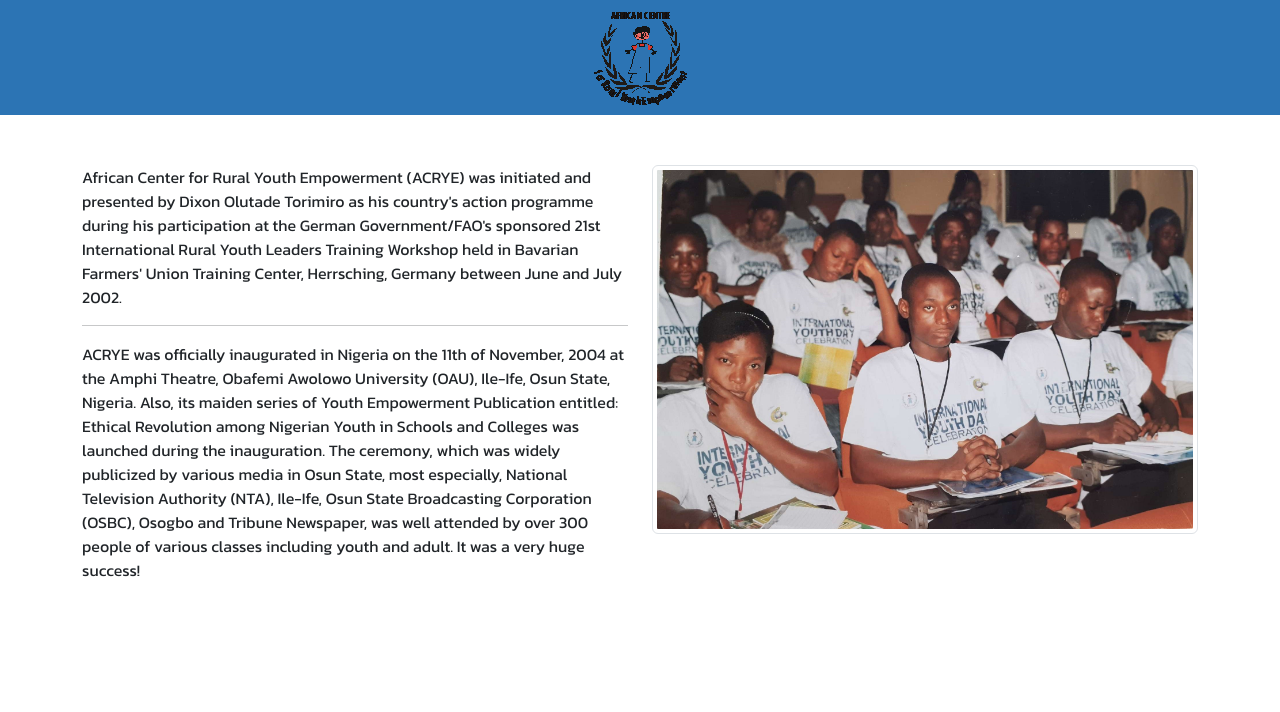
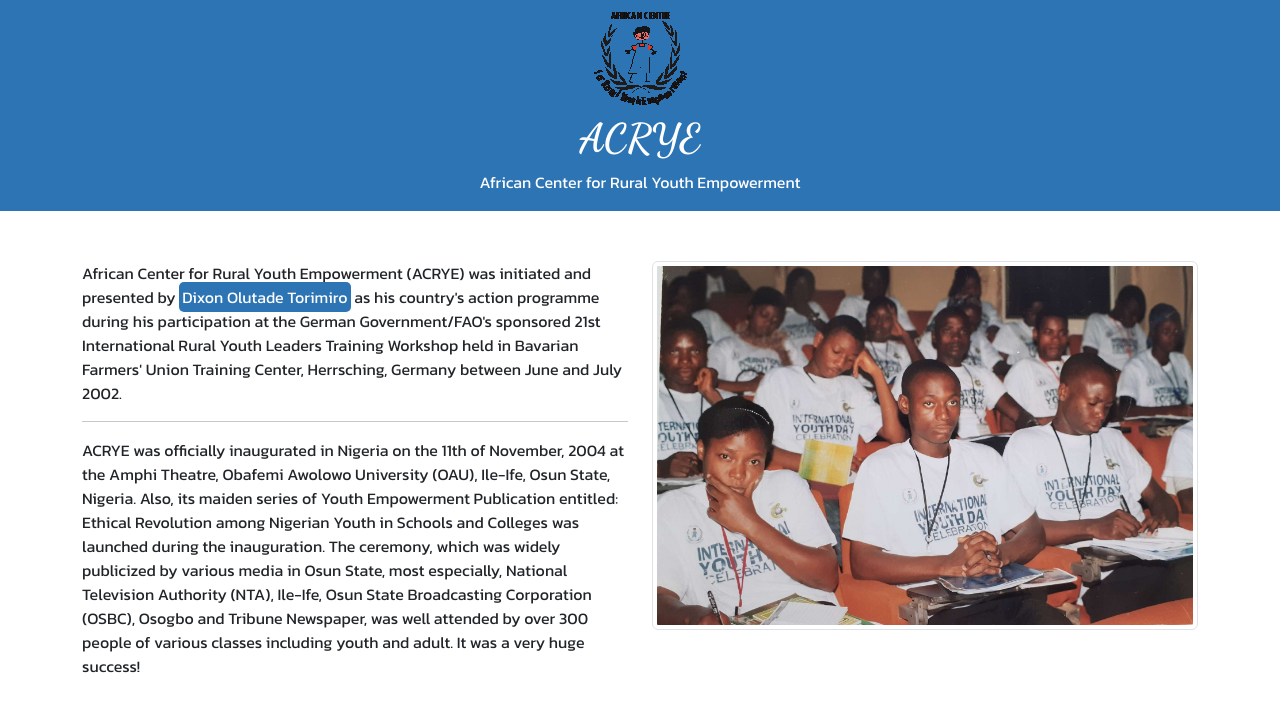
Before and after one commit to Samuel-2626/acrye, a PHP site: page / in a window 1280 px wide. Shown: the top 712 px of the page. Run offline with PHP 8.4, Linux system fonts and the light colour scheme.

Commit message:
[add] section-section

```diff
--- a/css/main.css
+++ b/css/main.css
@@ -1,4 +1,6 @@
 @import url('https://fonts.googleapis.com/css2?family=Kanit:wght@100;200;300;400;500;600;700&display=swap');
+@import url('https://fonts.googleapis.com/css2?family=Dancing+Script:wght@700&display=swap');
+
 
 :root {
 
@@ -8,11 +10,18 @@
     --white: #fff;
 
     --primary-font: 'Kanit', sans-serif;
+    --secondary-font: 'Dancing Script', cursive;
 
 }
 
 body {
     font-family: var(--primary-font);
+}
+
+mark {
+    background-color: var(--primary-color);
+    color: var(--white);
+    border-radius: 5px;
 }
 
 .first-section {
@@ -25,16 +34,23 @@ body {
     padding-top: 10px;
 }
 
+.first-section__main-text__heading {
+    font-family: var(--secondary-font);
+}
+
 .second-section {
   margin-top: 40px;
   padding: 10px;
-
 }
 
-.first-section__main-text {
-    display: none;
+@media screen and (max-width: 480px) {
+    .second-section__secondary-text {
+        display: none;
+    }
 }
 
-.first-section__secondary-text {
-    display: none;
+@media screen and (max-width: 992px) and (min-width: 768px){
+    .second-section__secondary-text {
+        display: none;
+    }
 }
--- a/index.php
+++ b/index.php
@@ -1,11 +1,11 @@
 <!doctype html>
 <html lang="en">
   <head>
-    <meta charset="utf-8">
+    <meta charset="UTF-8">
     <meta name="viewport" content="width=device-width, initial-scale=1">
     <title>ACRYE | African Center for Rural Youth Empowerment</title>
     <meta http-equiv="x-ua-compatible" content="ie=edge">
-    <meta name="author" content="Dixon Torimiro, Torimiro, Professor Torimiro, Mojisola Torimiro, Mabel Odunsi, Lekan Dairo, Toyin Kolawole, acrye">
+    <meta name="author" content="Professor Dixon Olutade Torimiro">
     <meta name="description" content="A non-governmental organisation empowering the African youth for a decent livelihood">
     <meta name="keywords" content="empowerment, rural youth, livelihood, african youth, acrye, scholarship, training, capacity building, farming, entreprenuership">
     <link href="https://cdn.jsdelivr.net/npm/bootstrap@5.2.2/dist/css/bootstrap.min.css" rel="stylesheet" integrity="sha384-Zenh87qX5JnK2Jl0vWa8Ck2rdkQ2Bzep5IDxbcnCeuOxjzrPF/et3URy9Bv1WTRi" crossorigin="anonymous">
@@ -14,28 +14,25 @@
   </head>
   <body>
 
-  <div class="first-section">
+  <header class="first-section">
     <img src="images/logo.png" alt="Logo Background Image" class="mb-2">
-    <div class="first-section__main-text">
-        <h1>ACRYE</h1>
+    <section class="first-section__main-text">
+        <h1 class="first-section__main-text__heading">ACRYE</h1>
         <p>African Center for Rural Youth Empowerment</p>
-    </div>
-    <div class="first-section__secondary-text">
-        <h2>An NGO empowering the youth for a decent livelihood</h2>
-    </div>
-  </div>
+    </section>
+  </header>
 
-  <div class="second-section">
+  <section class="second-section">
     <div class="container">
         <div class="row">
             <div class="col-md-6 mb-4">
-                African Center for Rural Youth Empowerment (ACRYE) was initiated and presented by Dixon Olutade Torimiro
+                African Center for Rural Youth Empowerment (ACRYE) was initiated and presented by <mark>Dixon Olutade Torimiro</mark>
                 as his country's action programme during his participation at the German Government/FAO's
                 sponsored 21st International Rural Youth Leaders Training Workshop held in Bavarian Farmers'
                 Union Training Center, Herrsching, Germany between June and July 2002.
 
+                <section class="second-section__secondary-text">
                 <hr>
-
                     ACRYE was officially inaugurated in Nigeria on the 11th of November, 2004 at the Amphi
                     Theatre, Obafemi Awolowo University (OAU), Ile-Ife, Osun State, Nigeria. Also, its maiden
                     series of Youth Empowerment Publication entitled: Ethical Revolution among Nigerian Youth
@@ -43,6 +40,7 @@
                     publicized by various media in Osun State, most especially, National Television Authority (NTA),
                     Ile-Ife, Osun State Broadcasting Corporation (OSBC), Osogbo and Tribune Newspaper, was well attended
                     by over 300 people of various classes including youth and adult. It was a very huge success!
+                </section>
 
             </div>
             <div class="col-md-6 mb-4">
@@ -50,7 +48,7 @@
             </div>
         </div>
     </div>
-  </div>
+  </section>
 
 
 
--- a/js/main.js
+++ b/js/main.js
@@ -1,30 +1,17 @@
 // Global colors
-var primaryColor = "#2c74b4";
-var secondaryColor = "#e0524e";
+const primaryColor = "#2c74b4";
+const secondaryColor = "#e0524e";
+const dark = "#000";
+const white = "#fff";
 
-let firstSection = document.querySelector(".first-section");
-let firstSectionMainText = document.querySelector(".first-section__main-text");
-let firstSectionSecondaryText = document.querySelector(".first-section__secondary-text");
+const firstSection = document.querySelector(".first-section");
 
 firstSection.addEventListener("mouseenter", function() {
     this.style.backgroundColor = primaryColor;
+    this.style.color = white
 })
 
 firstSection.addEventListener("mouseleave", function() {
     this.style.backgroundColor = secondaryColor;
+    this.style.color = dark;
 })
-
-
-setInterval(() => {
-
-    if(firstSectionMainText.style.display === "block") {
-        firstSectionMainText.style.display = "none";
-    } else {
-        firstSectionMainText.style.display = "block";
-    }
-
-}, 1000);
-
-// setInterval(() => {
-//     firstSectionSecondaryText.style.display = "block";
-// }, 2000);
```
Lines whose indentation alone changed are shown as unchanged.
